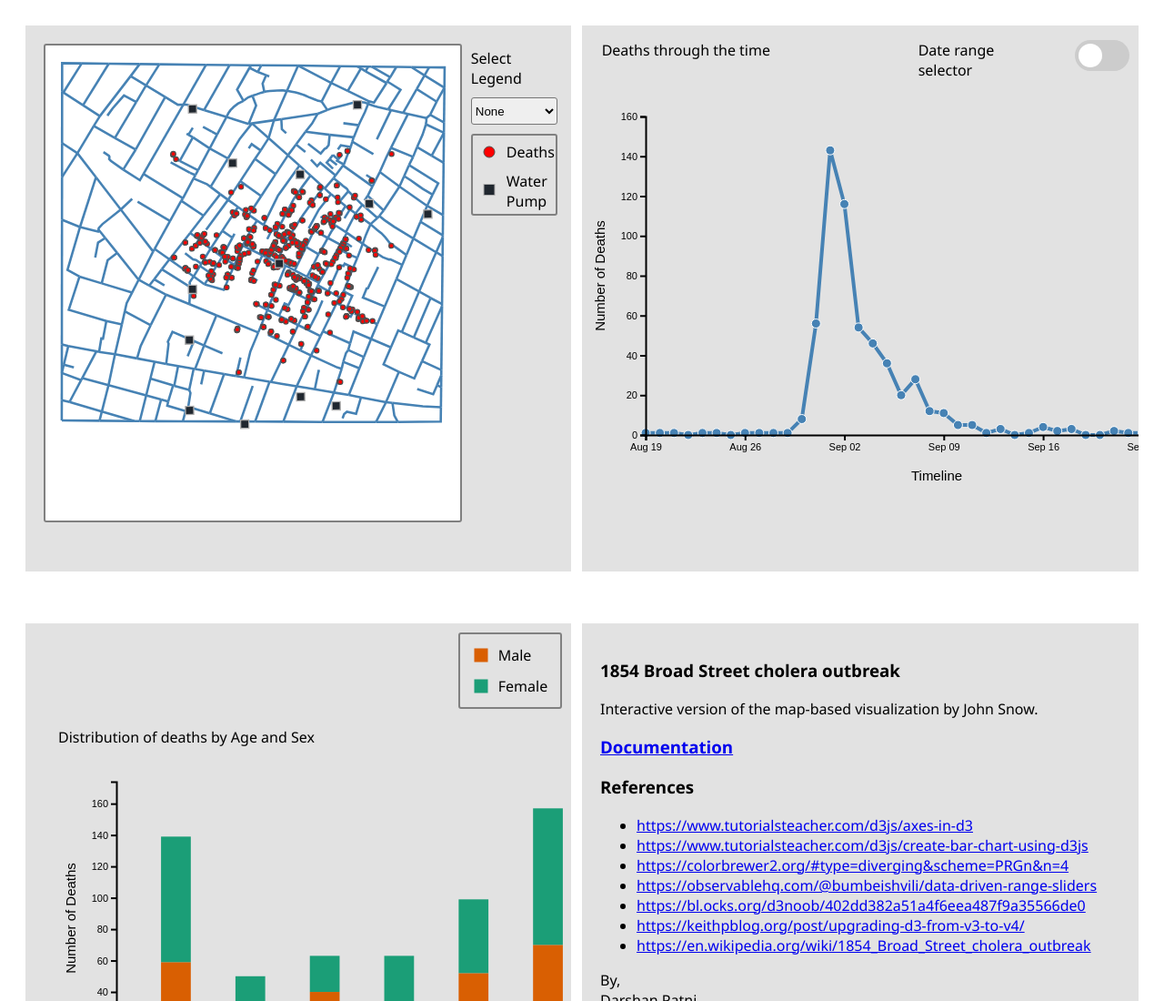
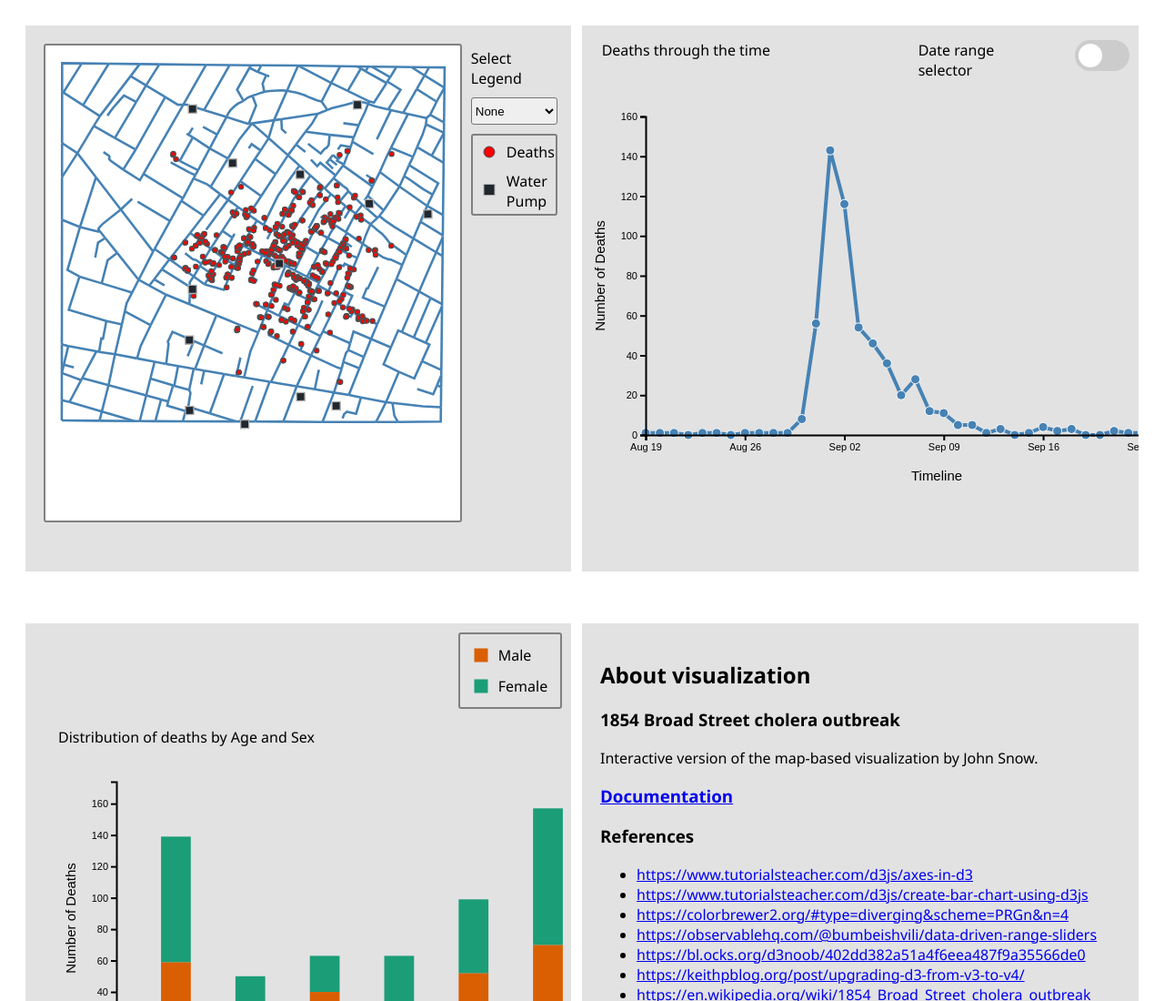
Before and after one commit to darshanpatni/darshanpatni.github.io, a plain HTML site: page index.html in a window 1280 px wide. Shown: the top 1100 px of the page at 91% size. Drawn offline with Linux system fonts and the light colour scheme.

Commit message:
title to documentation section

```diff
--- a/index.html
+++ b/index.html
@@ -189,6 +189,7 @@
           </div>
           <div class="float-child-right">
               <div class="documentation-div">
+                  <h2>About visualization</h2>
                 <h3 id="firstHeading" class="firstHeading" lang="en">1854 Broad Street cholera outbreak</h3>
                 <p>Interactive version of the map-based visualization by John Snow.&nbsp;</p>
                 <h3><a class="instructure_file_link inline_disabled" href="/documentation.html" target="_blank" rel="noopener noreferrer">Documentation</a></h3>
```
